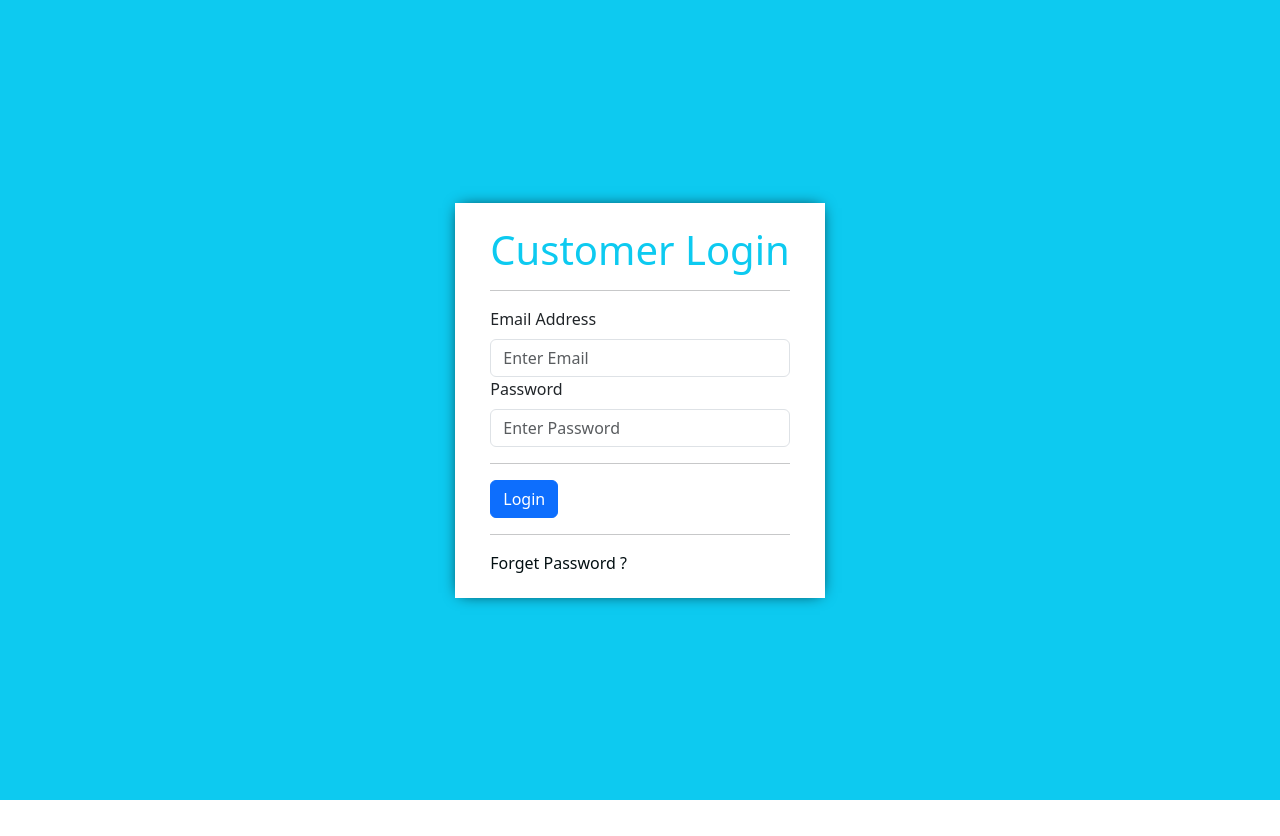
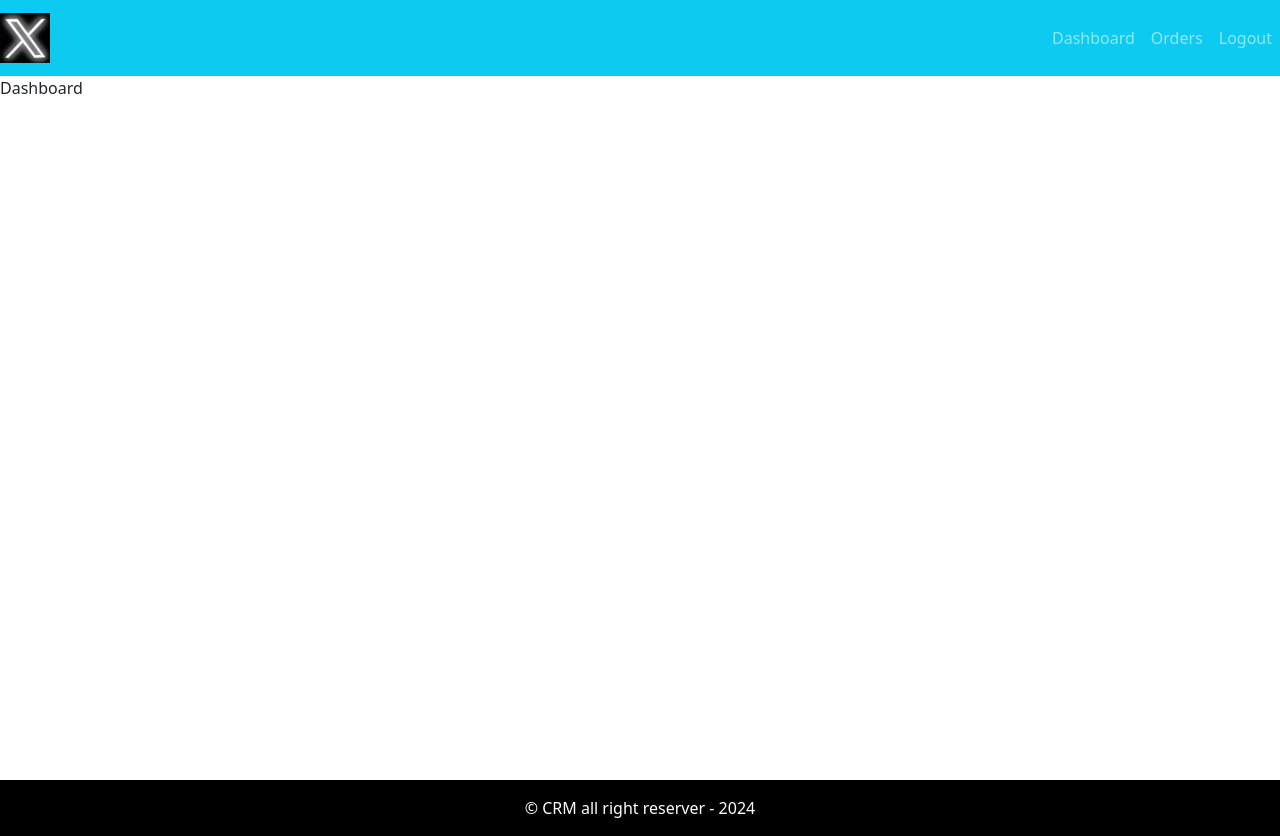
Before and after one commit to ASHYISH/crm-frontend, a React (Create React App) app: page / in a window 1280 px wide. Before the commit the page ends 800 px from the top, so only its background shows below. Built offline with nearby package versions, Linux system fonts and the light colour scheme.

Commit message:
Layout is added

```diff
--- a/src/App.css
+++ b/src/App.css
@@ -0,0 +1,25 @@
+.deafult-layout {
+    display: grid;
+    grid-template-rows: 80px auto 3 rem;
+    grid-template-areas:
+        "header"
+        "main"
+        "footer"
+}
+
+header {
+    grid-area: header;
+}
+
+main {
+    grid-area: main;
+    min-height: 88vh;
+
+}
+
+footer {
+    grid-area: footer;
+    background: black;
+    padding: 1rem;
+    color: white;
+}
--- a/src/App.js
+++ b/src/App.js
@@ -1,11 +1,12 @@
 import React from "react";
 import "./App.css";
 import { Entry } from "./pages/entry/Entry.page";
+import { DafaultLayout } from "./layout/DafaultLayout";
 
 function App() {
   return (
     <div className="App">
-      <Entry />
+      <DafaultLayout>Dashboard</DafaultLayout>
     </div>
   );
 }
--- /dev/null
+++ b/src/layout/DafaultLayout.js
@@ -0,0 +1,17 @@
+import React from "react";
+import { Header } from "./partials/Header.comp";
+import { Footer } from "./partials/Footer.comp";
+
+export const DafaultLayout = ({ children }) => {
+  return (
+    <div className="deafult-layout">
+      <header className="header">
+        <Header />
+      </header>
+      <main className="main"> {children}</main>
+      <footer className="footer">
+        <Footer />
+      </footer>
+    </div>
+  );
+};
--- /dev/null
+++ b/src/layout/partials/Footer.comp.js
@@ -0,0 +1,9 @@
+import React from "react";
+
+export const Footer = () => {
+  return (
+    <div className="text-center copy-right">
+      &copy; CRM all right reserver - 2024
+    </div>
+  );
+};
--- /dev/null
+++ b/src/layout/partials/Header.comp.js
@@ -0,0 +1,21 @@
+import React from "react";
+import { Navbar, Nav, NavbarBrand } from "react-bootstrap";
+import logo from "../../assets/img/images (1).jpeg";
+
+export const Header = () => {
+  return (
+    <Navbar collapseOnSelect variant="dark" bg="info" expand="md">
+      <Navbar.Brand>
+        <img src={logo} alt="logo" width="50px" />
+      </Navbar.Brand>
+      <Navbar.Toggle aria-controls="basic-navbar-nav" />
+      <Navbar.Collapse id="basic-navbar-nav">
+        <Nav className="ms-auto">
+          <Nav.Link href="/dashboard">Dashboard</Nav.Link>
+          <Nav.Link href="/dashboard">Orders</Nav.Link>
+          <Nav.Link href="/dashboard">Logout</Nav.Link>
+        </Nav>
+      </Navbar.Collapse>
+    </Navbar>
+  );
+};
```
Also changed, not shown: src/assets/img/images (1).jpeg (added).
